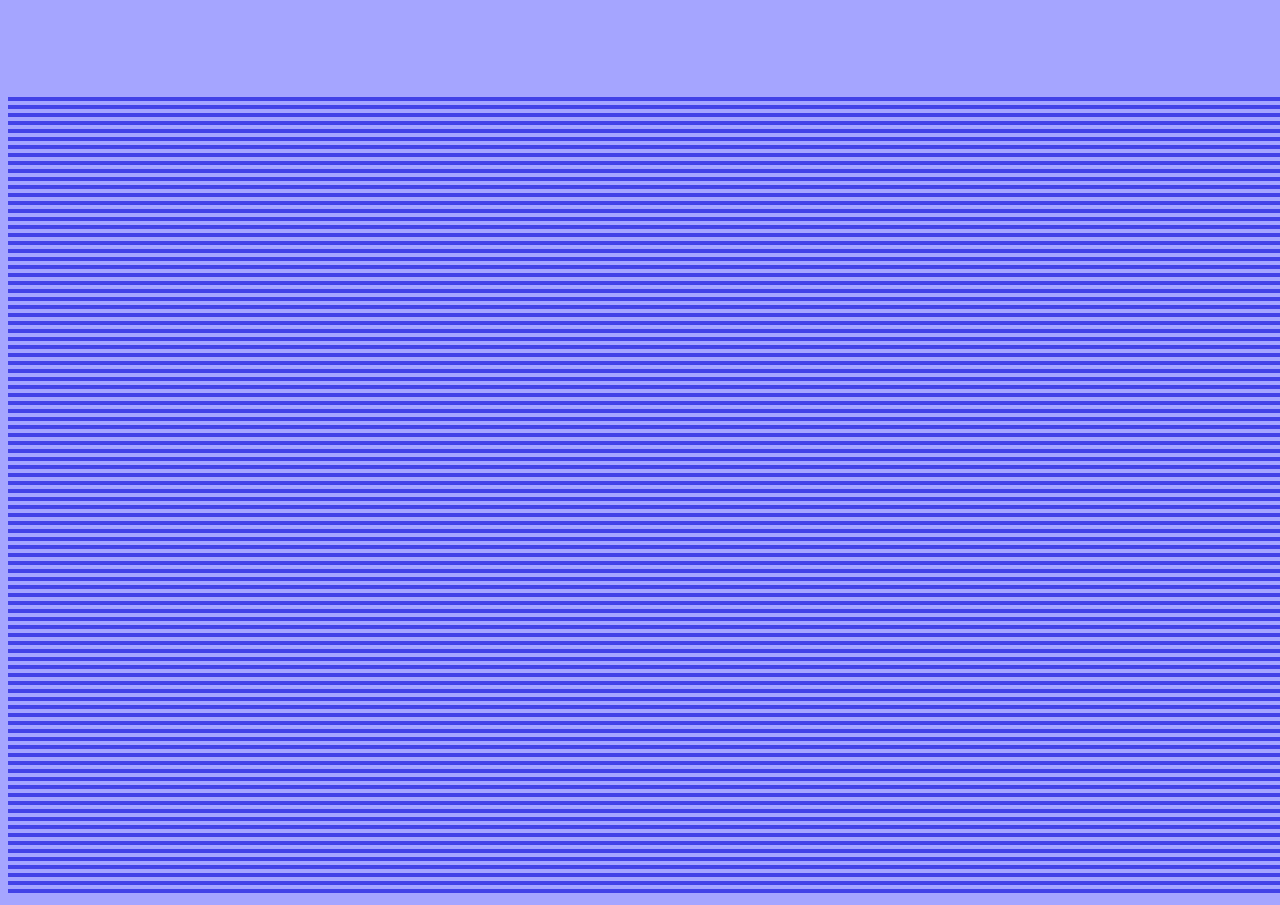
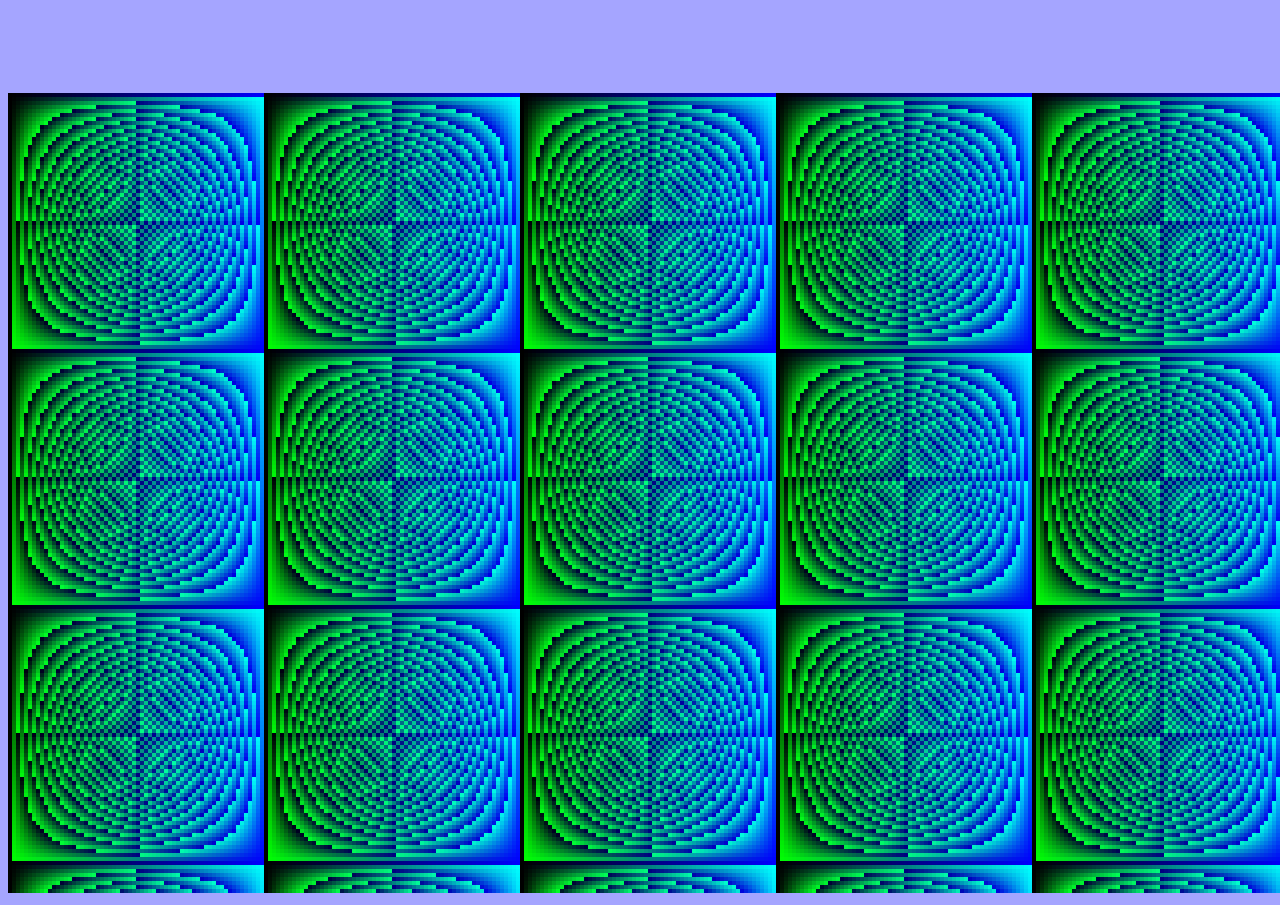
Before and after one commit to bayprogrammer/toybox, a website: page index.html in a window 1280 px wide. Drawn offline with Linux system fonts and the light colour scheme.

Commit message:
Pretty groovy (but accidental) pattern!

```diff
--- a/index.html
+++ b/index.html
@@ -11,7 +11,7 @@
 <body>
 
 <div id="container">
-  <canvas id="canvas" height="200" width="320"></canvas>
+  <canvas id="canvas"></canvas>
 </div>
 
 <script src="toybox.js"></script>
--- a/toybox.js
+++ b/toybox.js
@@ -21,24 +21,28 @@ function blit(bitmap, canvas) {
     ctx.putImageData(image_data, 0, 0);
 }
 
-function draw(bitmap, width, height, bytes_per_pixel) {
+function draw(bitmap, width, bytes_per_pixel) {
     // loop over rows
     for (var y = 0; y < bitmap.length; y += width * bytes_per_pixel) {
         var row = y / (width * bytes_per_pixel);
-	console.log(row);
 
+        var green_gradient = 0;
+        var blue_gradient = 0;
+
+        // loop through pixels of current row
         for (var x = 0; x < width * bytes_per_pixel; x += bytes_per_pixel) {
-            if ( row % 2 == 0) {
-                var r = y + x;
-                var g = y + x + 1;
-                var b = y + x + 2;
-                var a = y + x + 3;
+            green_gradient = (x * row) % 256;
+            blue_gradient = x % 256;
 
-                bitmap[r] = 0xA5;
-                bitmap[g] = 0xA5;
-                bitmap[b] = 0xFF;
-                bitmap[a] = 0xFF;
-            }
+            var r = y + x;
+            var g = y + x + 1;
+            var b = y + x + 2;
+            var a = y + x + 3;
+
+            bitmap[r] = 0x00;
+            bitmap[g] = green_gradient;
+            bitmap[b] = blue_gradient;
+            bitmap[a] = 0xFF;
         }
     }
 }
@@ -54,7 +58,7 @@ function main() {
     // 4 bytes per pixel: RR GG BB AA
     var bitmap = new Uint8ClampedArray(width * height * bytes_per_pixel);
 
-    draw(bitmap, width, height, bytes_per_pixel);
+    draw(bitmap, width, bytes_per_pixel);
 
     blit(bitmap, canvas);
 }
```
